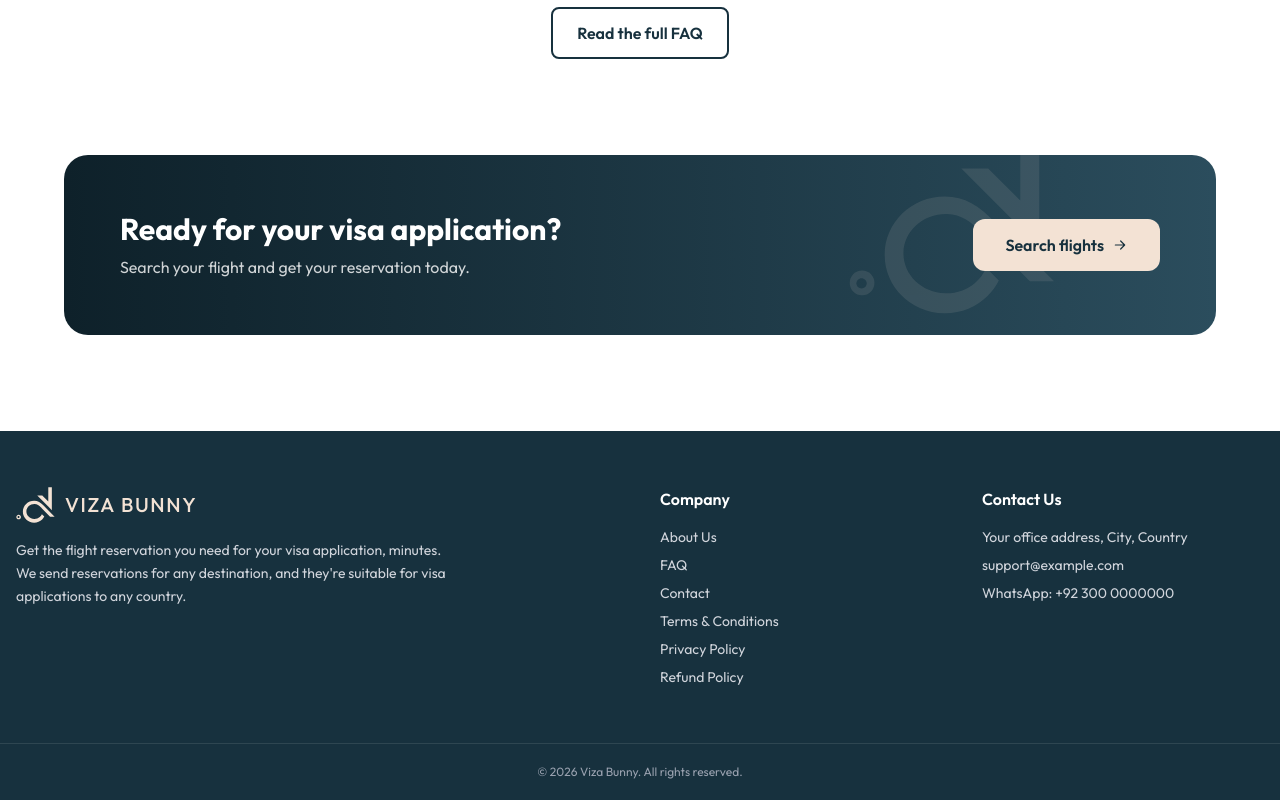
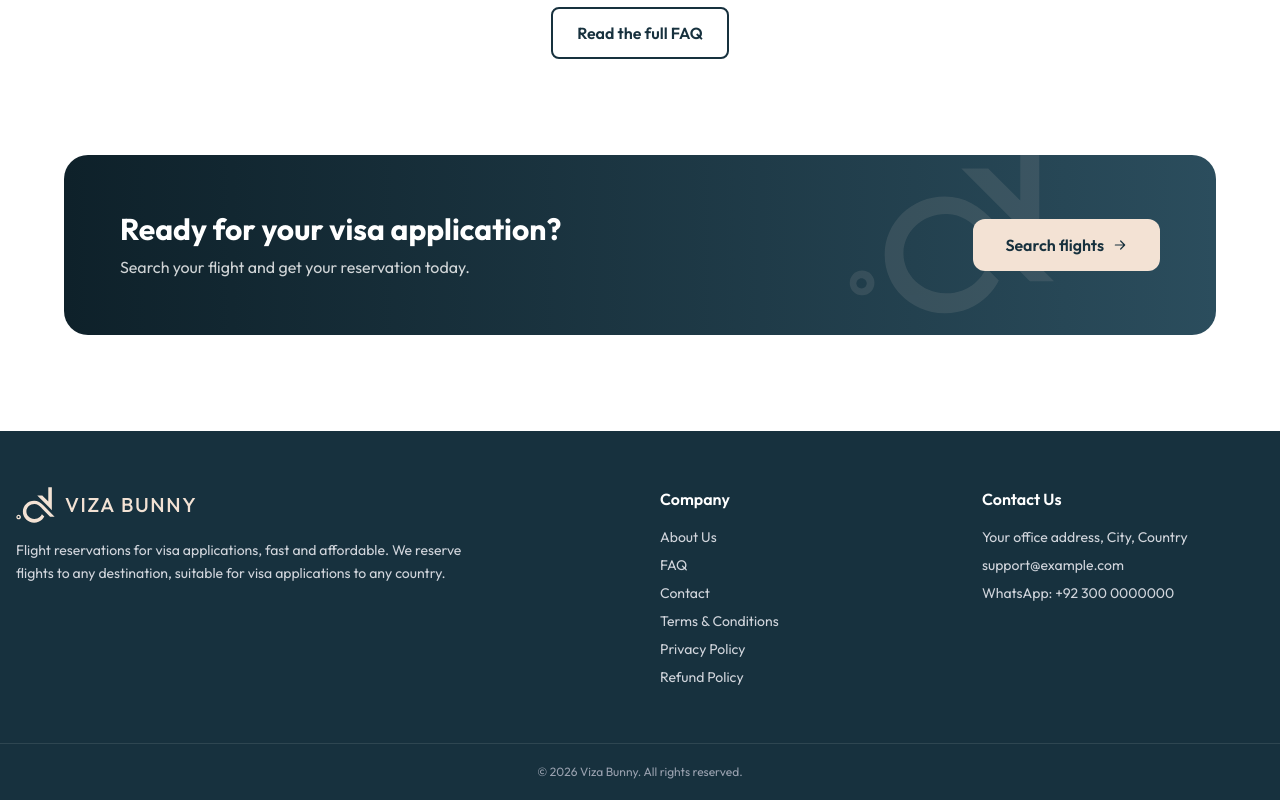
Before and after one commit to shoaibirfana/flights, a Next.js app: page / in a window 1280 px wide. Shown: the part 4278-5078 px from the top of the page. Built offline with nearby package versions, Linux system fonts and the light colour scheme.

Commit message:
Fix footer text
Co-Authored-By: Claude Opus 5.5 <noreply@anthropic.com>
Claude-Session: https://claude.ai/code/session_018ZefrnWQPinUJhrsCoHMmK

```diff
--- a/components/Footer.tsx
+++ b/components/Footer.tsx
@@ -9,8 +9,8 @@ export default function Footer() {
         <div className="md:col-span-2">
           <Logo light />
           <p className="mt-4 max-w-md text-sm leading-relaxed">
-            Get the flight reservation you need for your visa application, minutes. We send
-            reservations for any destination, and they&apos;re suitable for visa applications to any country.
+            Flight reservations for visa applications, fast and affordable. We reserve flights to any
+            destination, suitable for visa applications to any country.
           </p>
         </div>
         <div>
```
